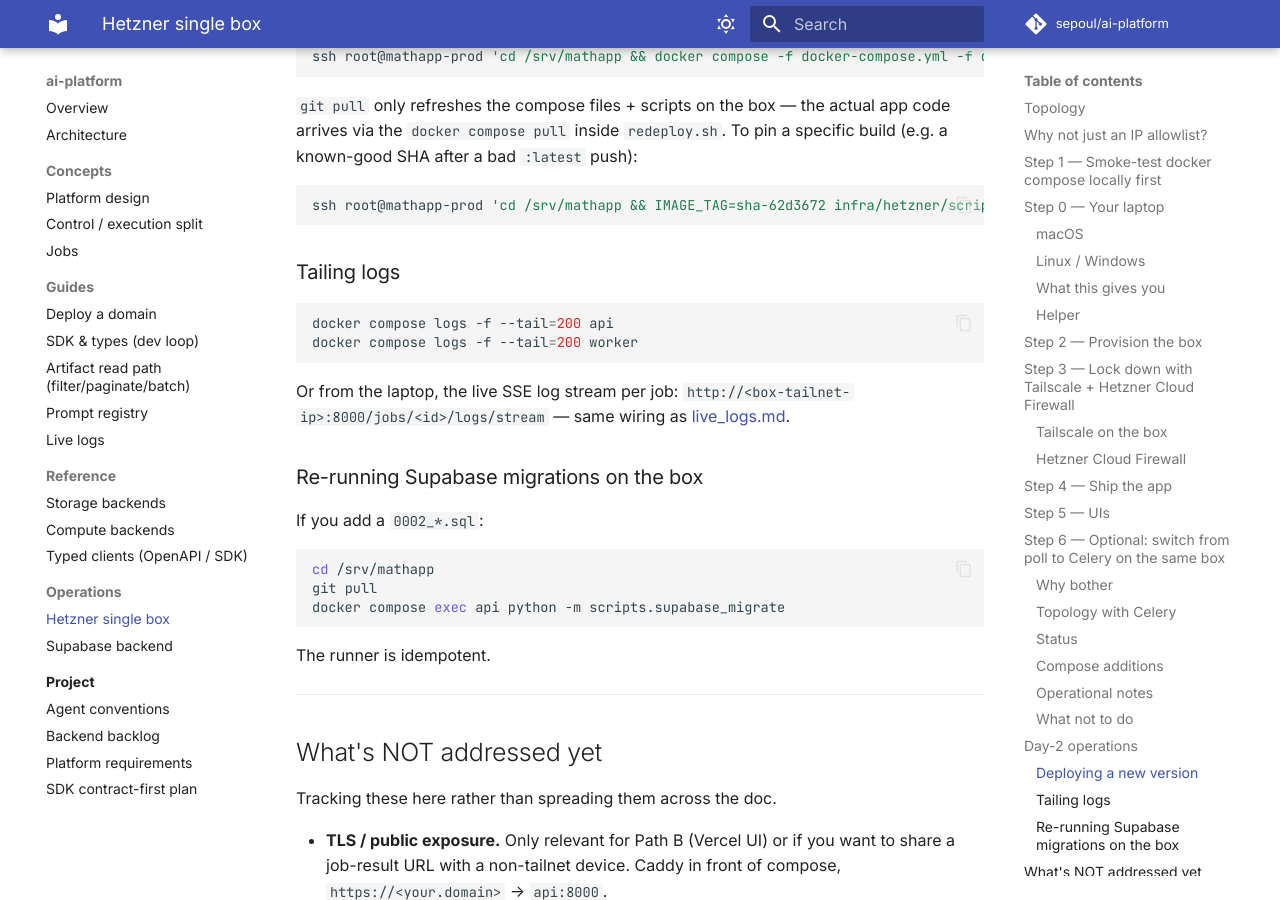
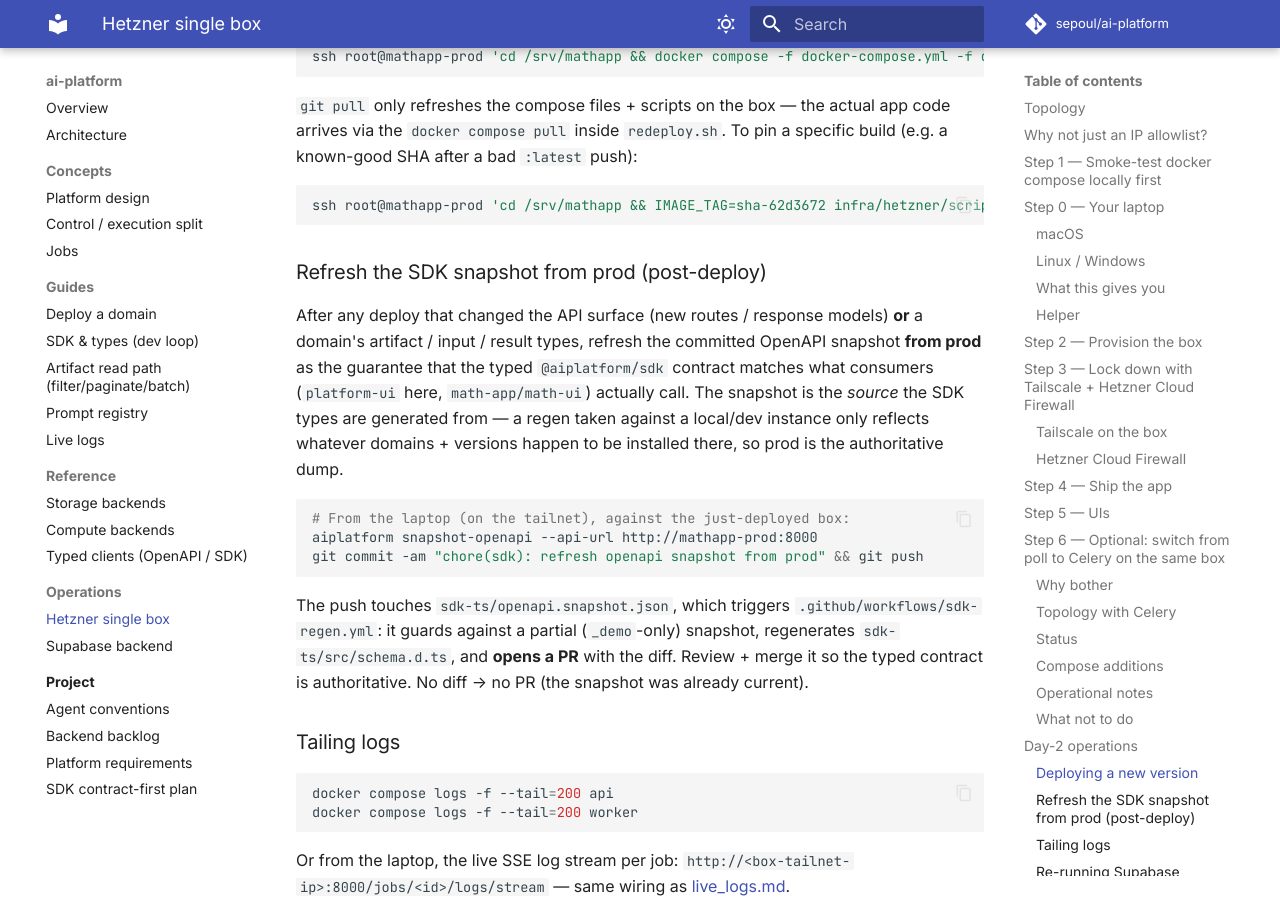
Before and after one commit to sepoul/ai-platform, an MkDocs documentation site: the page built from docs/operations/hetzner-deploy.md, in a window 1280 px wide and 900 px high, scrolled down 11019 px. Built offline with MkDocs 1.6.1 and Material for MkDocs 9.7.7, drawn with Linux system fonts in a browser that asks for light colours; comment, search, counter and statistics services are not loaded.

Commit message:
docs(deploy): refresh OpenAPI snapshot from prod post-deploy
Adds a Day-2 step: after a deploy that changed the API surface or any
domain's types, run aiplatform snapshot-openapi against the box and push
the refreshed sdk-ts/openapi.snapshot.json — sdk-regen.yml then opens a
PR with the regenerated typed contract. Guarantees the SDK types match
prod rather than whatever a local/dev snapshot happened to capture.

Co-Authored-By: Claude Opus 4.8 <noreply@anthropic.com>

````diff
--- a/docs/operations/hetzner-deploy.md
+++ b/docs/operations/hetzner-deploy.md
@@ -537,6 +537,29 @@ bad `:latest` push):
 ssh root@mathapp-prod 'cd /srv/mathapp && IMAGE_TAG=sha-62d3672 infra/hetzner/scripts/redeploy.sh'
 ```
 
+### Refresh the SDK snapshot from prod (post-deploy)
+
+After any deploy that changed the API surface (new routes / response
+models) **or** a domain's artifact / input / result types, refresh the
+committed OpenAPI snapshot **from prod** as the guarantee that the typed
+`@aiplatform/sdk` contract matches what consumers (`platform-ui` here,
+`math-app/math-ui`) actually call. The snapshot is the *source* the SDK
+types are generated from — a regen taken against a local/dev instance
+only reflects whatever domains + versions happen to be installed there,
+so prod is the authoritative dump.
+
+```bash
+# From the laptop (on the tailnet), against the just-deployed box:
+aiplatform snapshot-openapi --api-url http://mathapp-prod:8000
+git commit -am "chore(sdk): refresh openapi snapshot from prod" && git push
+```
+
+The push touches `sdk-ts/openapi.snapshot.json`, which triggers
+`.github/workflows/sdk-regen.yml`: it guards against a partial
+(`_demo`-only) snapshot, regenerates `sdk-ts/src/schema.d.ts`, and
+**opens a PR** with the diff. Review + merge it so the typed contract is
+authoritative. No diff → no PR (the snapshot was already current).
+
 ### Tailing logs
 
 ```bash
````
